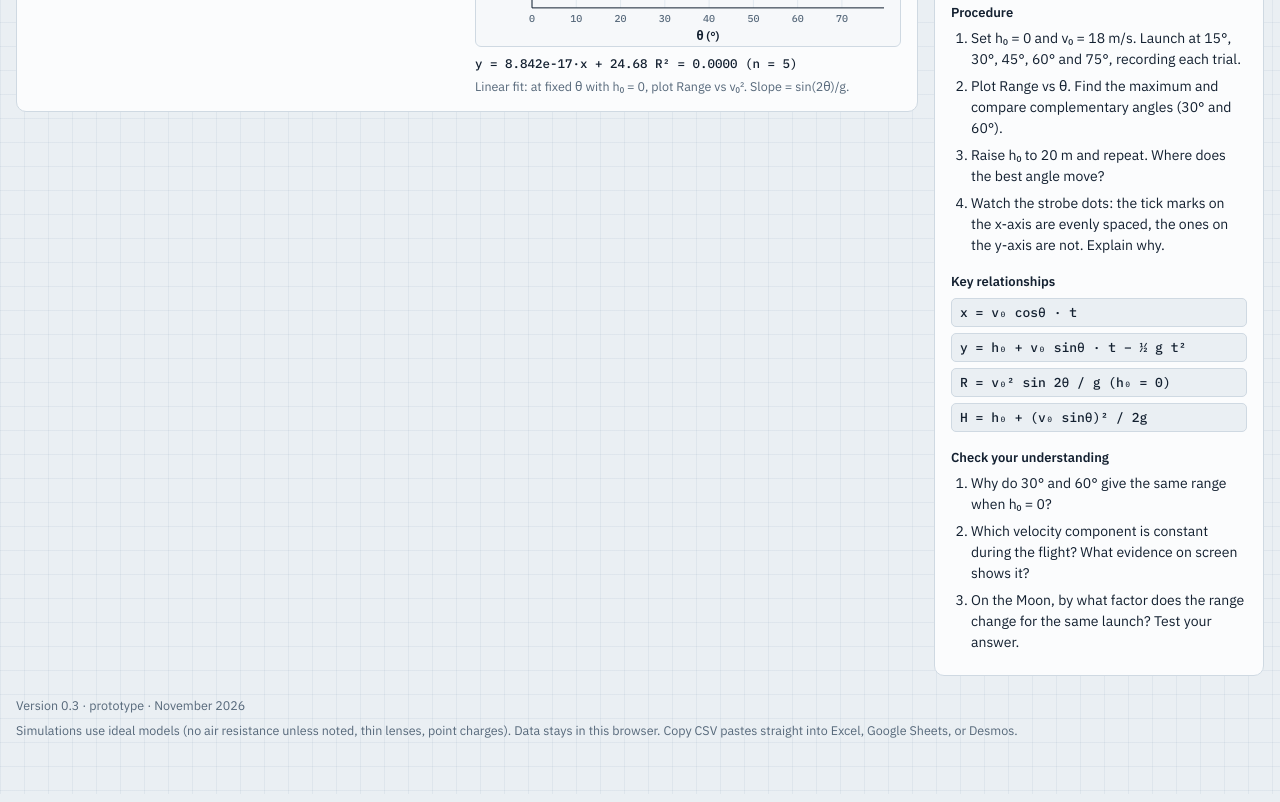
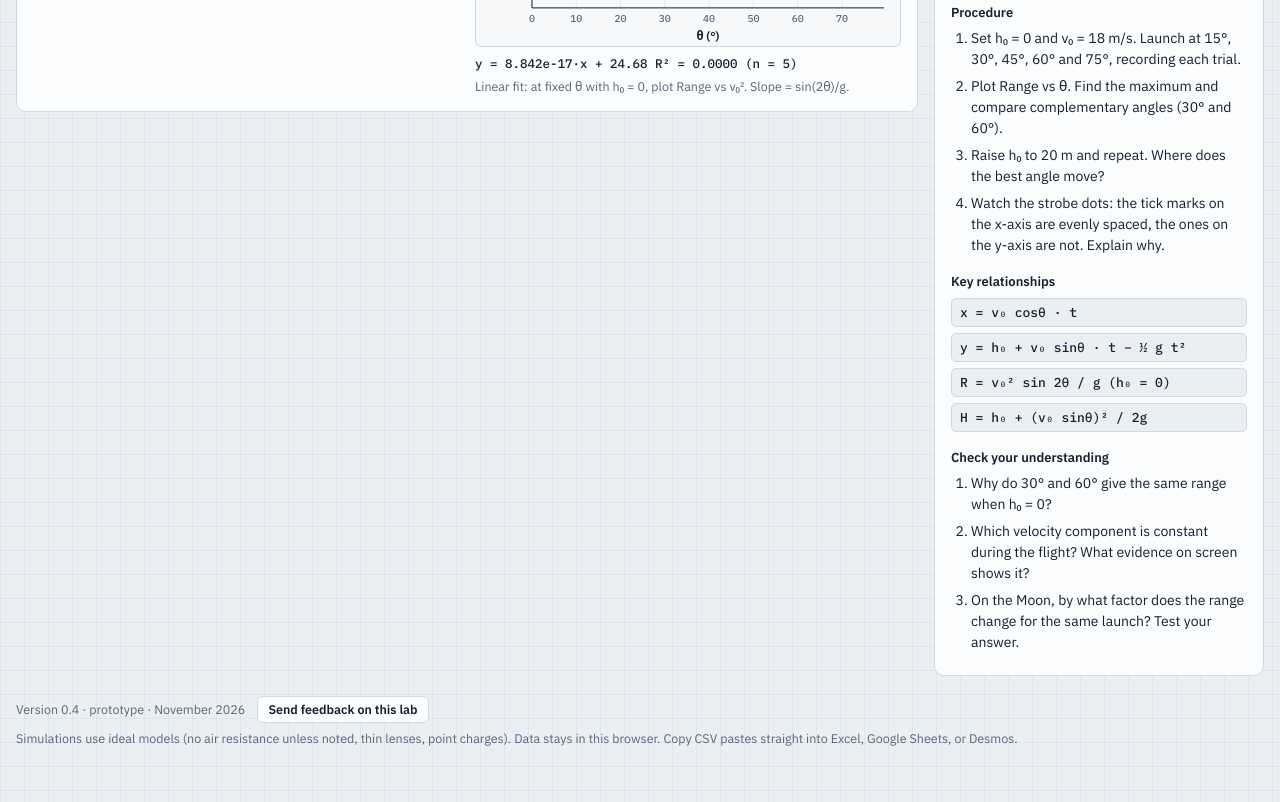
Before and after one commit to Tundekushimo/Visualizing-the-Physics, a plain HTML site: page index.html in a window 1280 px wide. Shown: the part 1562-2364 px from the top of the page. Drawn offline with Linux system fonts and the light colour scheme.

Commit message:
Add feedback button (Google Form) and bump to version 0.4
Co-Authored-By: Claude Opus 5.5 <noreply@anthropic.com>

```diff
--- a/index.html
+++ b/index.html
@@ -246,8 +246,8 @@ footer p{margin:0 0 6px}
 <script>
 "use strict";
 /* ---- SITE SETTINGS: edit these two lines when you publish an update ---- */
-const APP_VERSION='Version 0.3 · prototype · November 2026';
-const FEEDBACK_URL='';   // paste a Microsoft Forms / Qualtrics link here; the feedback button stays hidden while this is empty
+const APP_VERSION='Version 0.4 · prototype · November 2026';
+const FEEDBACK_URL='https://forms.gle/9TLxRvC43iRU1DPz7';   // paste a Microsoft Forms / Qualtrics link here; the feedback button stays hidden while this is empty
 /* ------------------------------------------------------------------------ */
 const D2R=Math.PI/180, TAU=2*Math.PI;
 const MONO='"IBM Plex Mono", ui-monospace, Consolas, monospace', SANS='"IBM Plex Sans", system-ui, sans-serif';
```
Also changed, not shown: src/physics-bench.html (+2 -2 lines).
